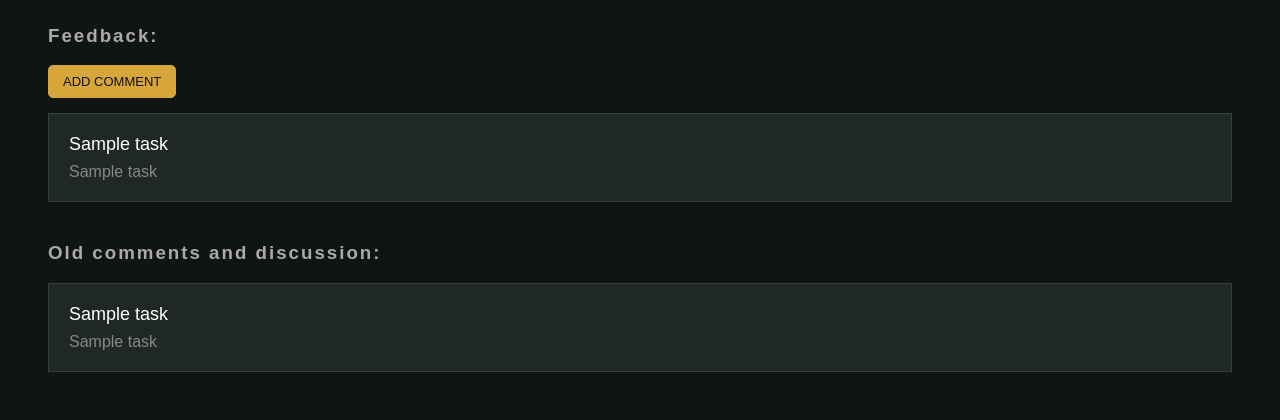
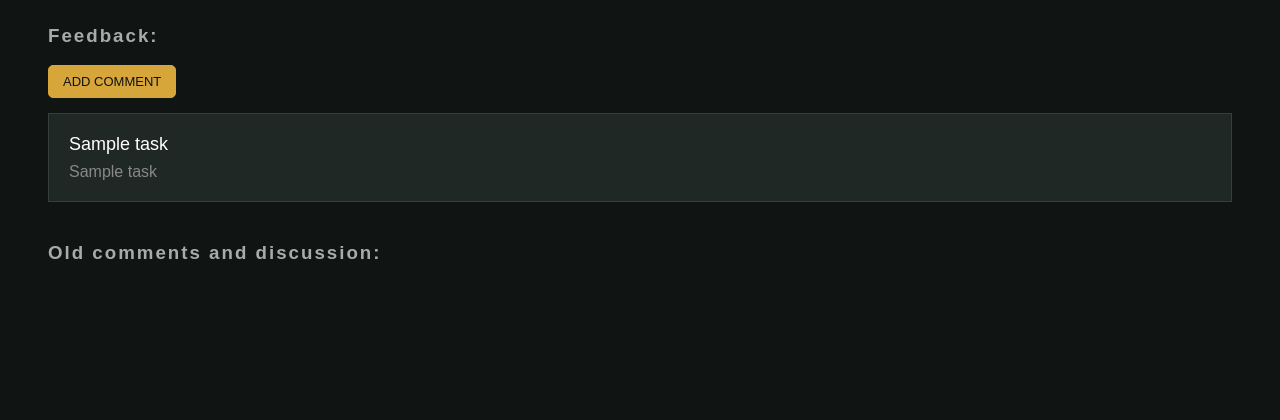
Before and after one commit to SasuF/TASKTRAC, a Flask app: template templates/admin-view-profile.html in a window 1280 px wide. Shown: the part 736-1156 px from the top of the page. After the commit the page ends 995 px from the top, so only its background shows below. Run offline with Flask 3, Linux system fonts and the light colour scheme; the template is opened without the code that fills it: most values are stand-ins (such as "Sample title", 1, 10 or a date in 2020); some libraries are stand-ins or nearby versions.

Commit message:
testing if the old data is the problem

```diff
--- a/templates/admin-view-profile.html
+++ b/templates/admin-view-profile.html
@@ -530,23 +530,7 @@ button:hover, .button:hover {
     Old comments and discussion:
 </h3>
 
-{% for task in old_tasks %}
 
-<div class="task">
-
-    <div>
-        <div class="task-name">
-            {{ task[1] }}
-        </div>
-
-        <div class="date">
-            {{ task[3] }}
-        </div>
-    </div>
-
-</div>
-
-{% endfor %}
 
 <!-- ONE MODAL -->
 <div id="taskModal" class="task-modal">
```
